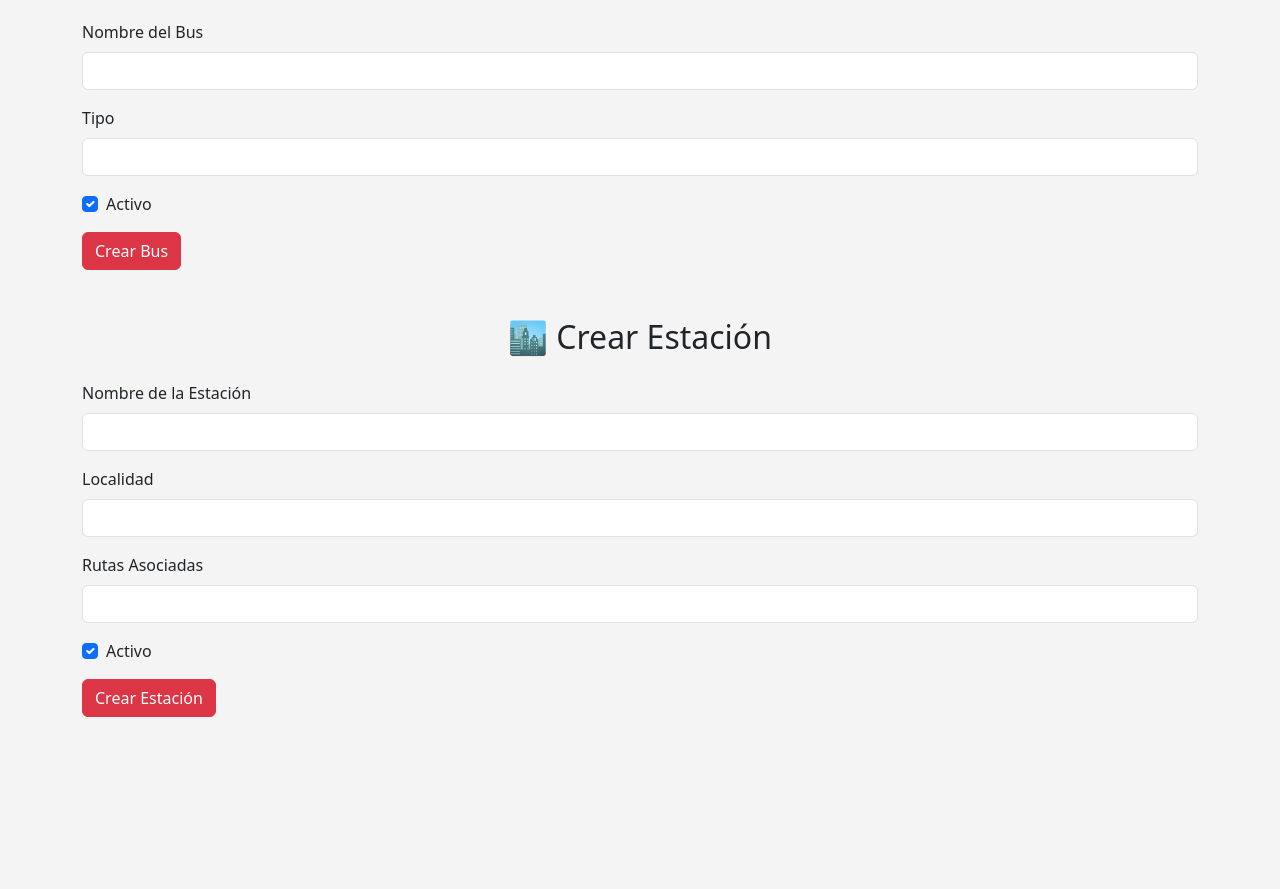
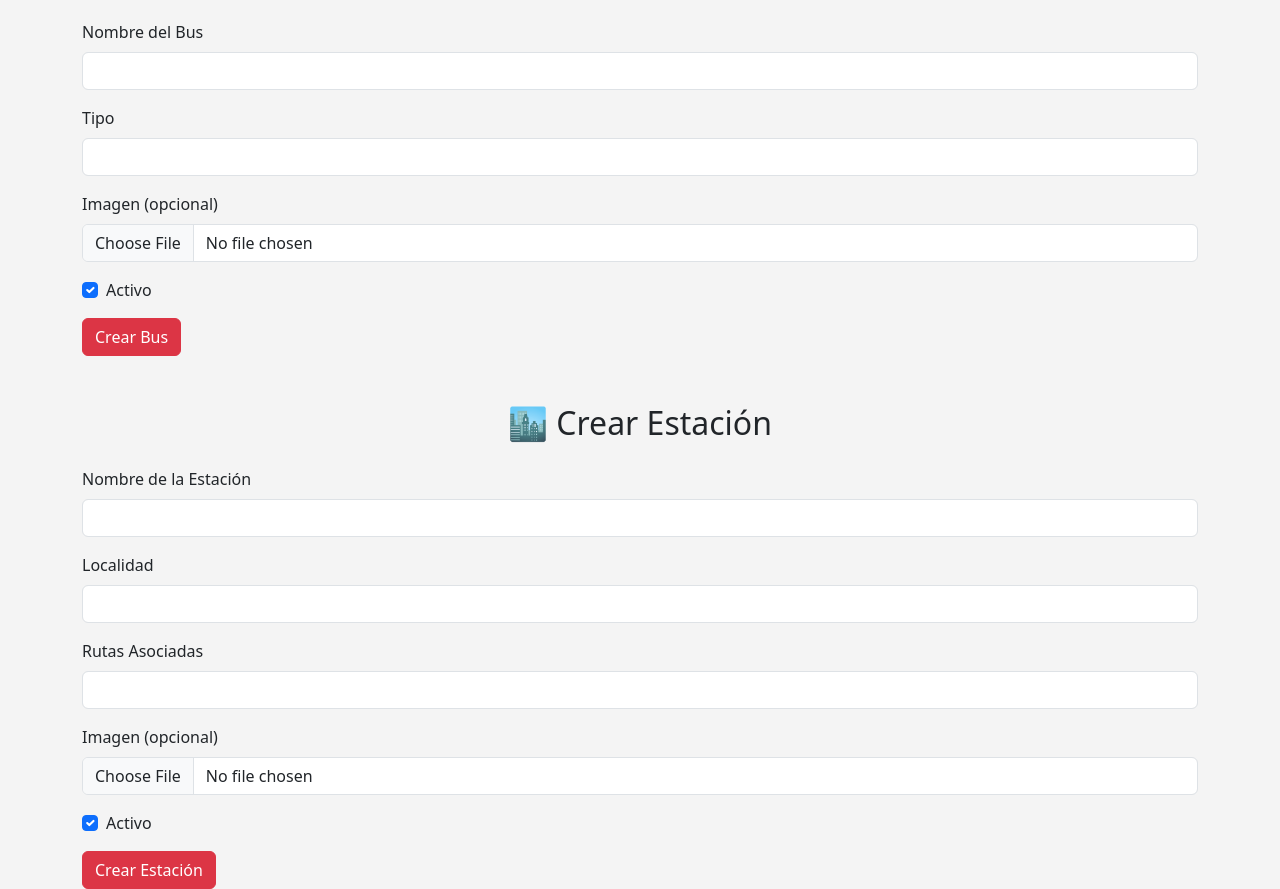
Before and after one commit to Juanes0706/Proyecto, a FastAPI app: page /create in a window 1280 px wide. Shown: the part 156-1045 px from the top of the page. Before the commit the page ends 873 px from the top, so only its background shows below. Run offline with FastAPI, Linux system fonts and the light colour scheme.

Commit message:
añadir imagenes

```diff
--- a/main.py
+++ b/main.py
@@ -53,9 +53,27 @@ async def delete_page(request: Request):
 
 # ---------------------- BUSES ----------------------
 
+from fastapi import File, UploadFile, Form
+
 @app.post("/buses/", response_model=schemas.Bus)
-def crear_bus(bus: schemas.BusCreate, db: Session = Depends(get_db)):
-    return crud.crear_bus(db, bus)
+async def crear_bus(
+    nombre_bus: str = Form(...),
+    tipo: str = Form(...),
+    activo: bool = Form(...),
+    imagen: UploadFile = File(None),
+    db: Session = Depends(get_db)
+):
+    imagen_path = None
+    if imagen:
+        carpeta_img = "img/buses"
+        import os
+        os.makedirs(carpeta_img, exist_ok=True)
+        ruta_guardado = os.path.join(carpeta_img, imagen.filename)
+        with open(ruta_guardado, "wb") as buffer:
+            buffer.write(await imagen.read())
+        imagen_path = ruta_guardado
+    bus_create = schemas.BusCreate(nombre_bus=nombre_bus, tipo=tipo, activo=activo)
+    return crud.crear_bus(db, bus_create, imagen_path=imagen_path)
 
 @app.get("/buses/", response_model=list[schemas.Bus])
 def listar_buses(tipo: Optional[str] = None, activo: Optional[bool] = None, db: Session = Depends(get_db)):
@@ -85,8 +103,30 @@ def cambiar_estado_bus(id: int, activo: bool, db: Session = Depends(get_db)):
 # ---------------------- ESTACIONES ----------------------
 
 @app.post("/estaciones/", response_model=schemas.Estacion)
-def crear_estacion(estacion: schemas.EstacionCreate, db: Session = Depends(get_db)):
-    return crud.crear_estacion(db, estacion)
+async def crear_estacion(
+    nombre_estacion: str = Form(...),
+    localidad: str = Form(...),
+    rutas_asociadas: str = Form(...),
+    activo: bool = Form(...),
+    imagen: UploadFile = File(None),
+    db: Session = Depends(get_db)
+):
+    imagen_path = None
+    if imagen:
+        carpeta_img = "img/estaciones"
+        import os
+        os.makedirs(carpeta_img, exist_ok=True)
+        ruta_guardado = os.path.join(carpeta_img, imagen.filename)
+        with open(ruta_guardado, "wb") as buffer:
+            buffer.write(await imagen.read())
+        imagen_path = ruta_guardado
+    estacion_create = schemas.EstacionCreate(
+        nombre_estacion=nombre_estacion,
+        localidad=localidad,
+        rutas_asociadas=rutas_asociadas,
+        activo=activo
+    )
+    return crud.crear_estacion(db, estacion_create, imagen_path=imagen_path)
 
 @app.get("/estaciones/", response_model=list[schemas.Estacion])
 def listar_estaciones(sector: Optional[str] = None, activo: Optional[bool] = None, db: Session = Depends(get_db)):
--- a/models.py
+++ b/models.py
@@ -15,6 +15,7 @@ class Bus(Base):
     nombre_bus = Column(String, index=True)
     tipo = Column(String)
     activo = Column(Boolean, default=True)
+    imagen = Column(String, nullable=True)
 
 class Estacion(Base):
     __tablename__ = "estaciones"
@@ -23,3 +24,4 @@ class Estacion(Base):
     localidad = Column(String)
     rutas_asociadas = Column(String)
     activo = Column(Boolean, default=True)
+    imagen = Column(String, nullable=True)
--- a/templates/CreatePage.html
+++ b/templates/CreatePage.html
@@ -34,7 +34,7 @@
 
 <div class="container mt-5">
     <h2 class="text-center mb-4">🚌 Crear Bus</h2>
-    <form id="crearBusForm">
+    <form id="crearBusForm" enctype="multipart/form-data">
         <div class="mb-3">
             <label for="nombreBus" class="form-label">Nombre del Bus</label>
             <input type="text" class="form-control" id="nombreBus" required />
@@ -42,6 +42,10 @@
         <div class="mb-3">
             <label for="tipoBus" class="form-label">Tipo</label>
             <input type="text" class="form-control" id="tipoBus" required />
+        </div>
+        <div class="mb-3">
+            <label for="imagenBus" class="form-label">Imagen (opcional)</label>
+            <input type="file" class="form-control" id="imagenBus" accept="image/*" />
         </div>
         <div class="mb-3 form-check">
             <input type="checkbox" class="form-check-input" id="activoBus" checked />
@@ -51,7 +55,7 @@
     </form>
 
     <h2 class="text-center mt-5 mb-4">🏙️ Crear Estación</h2>
-    <form id="crearEstacionForm">
+    <form id="crearEstacionForm" enctype="multipart/form-data">
         <div class="mb-3">
             <label for="nombreEstacion" class="form-label">Nombre de la Estación</label>
             <input type="text" class="form-control" id="nombreEstacion" required />
@@ -63,6 +67,10 @@
         <div class="mb-3">
             <label for="rutasAsociadas" class="form-label">Rutas Asociadas</label>
             <input type="text" class="form-control" id="rutasAsociadas" required />
+        </div>
+        <div class="mb-3">
+            <label for="imagenEstacion" class="form-label">Imagen (opcional)</label>
+            <input type="file" class="form-control" id="imagenEstacion" accept="image/*" />
         </div>
         <div class="mb-3 form-check">
             <input type="checkbox" class="form-check-input" id="activoEstacion" checked />
@@ -76,14 +84,18 @@
     // Crear Bus
     document.getElementById("crearBusForm").addEventListener("submit", async (e) => {
         e.preventDefault();
-        const nombre_bus = document.getElementById("nombreBus").value;
-        const tipo = document.getElementById("tipoBus").value;
-        const activo = document.getElementById("activoBus").checked;
+        const formData = new FormData();
+        formData.append("nombre_bus", document.getElementById("nombreBus").value);
+        formData.append("tipo", document.getElementById("tipoBus").value);
+        formData.append("activo", document.getElementById("activoBus").checked);
+        const imagenBus = document.getElementById("imagenBus").files[0];
+        if (imagenBus) {
+            formData.append("imagen", imagenBus);
+        }
 
         const response = await fetch("/buses/", {
             method: "POST",
-            headers: { "Content-Type": "application/json" },
-            body: JSON.stringify({ nombre_bus, tipo, activo }),
+            body: formData,
         });
         if (response.ok) {
             alert("✅ Bus creado exitosamente");
@@ -96,15 +108,19 @@
     // Crear Estación
     document.getElementById("crearEstacionForm").addEventListener("submit", async (e) => {
         e.preventDefault();
-        const nombre_estacion = document.getElementById("nombreEstacion").value;
-        const localidad = document.getElementById("localidadEstacion").value;
-        const rutas_asociadas = document.getElementById("rutasAsociadas").value;
-        const activo = document.getElementById("activoEstacion").checked;
+        const formData = new FormData();
+        formData.append("nombre_estacion", document.getElementById("nombreEstacion").value);
+        formData.append("localidad", document.getElementById("localidadEstacion").value);
+        formData.append("rutas_asociadas", document.getElementById("rutasAsociadas").value);
+        formData.append("activo", document.getElementById("activoEstacion").checked);
+        const imagenEstacion = document.getElementById("imagenEstacion").files[0];
+        if (imagenEstacion) {
+            formData.append("imagen", imagenEstacion);
+        }
 
         const response = await fetch("/estaciones/", {
             method: "POST",
-            headers: { "Content-Type": "application/json" },
-            body: JSON.stringify({ nombre_estacion, localidad, rutas_asociadas, activo }),
+            body: formData,
         });
         if (response.ok) {
             alert("✅ Estación creada exitosamente");
```
Also changed, not shown: crud.py (+33 -4 lines).
